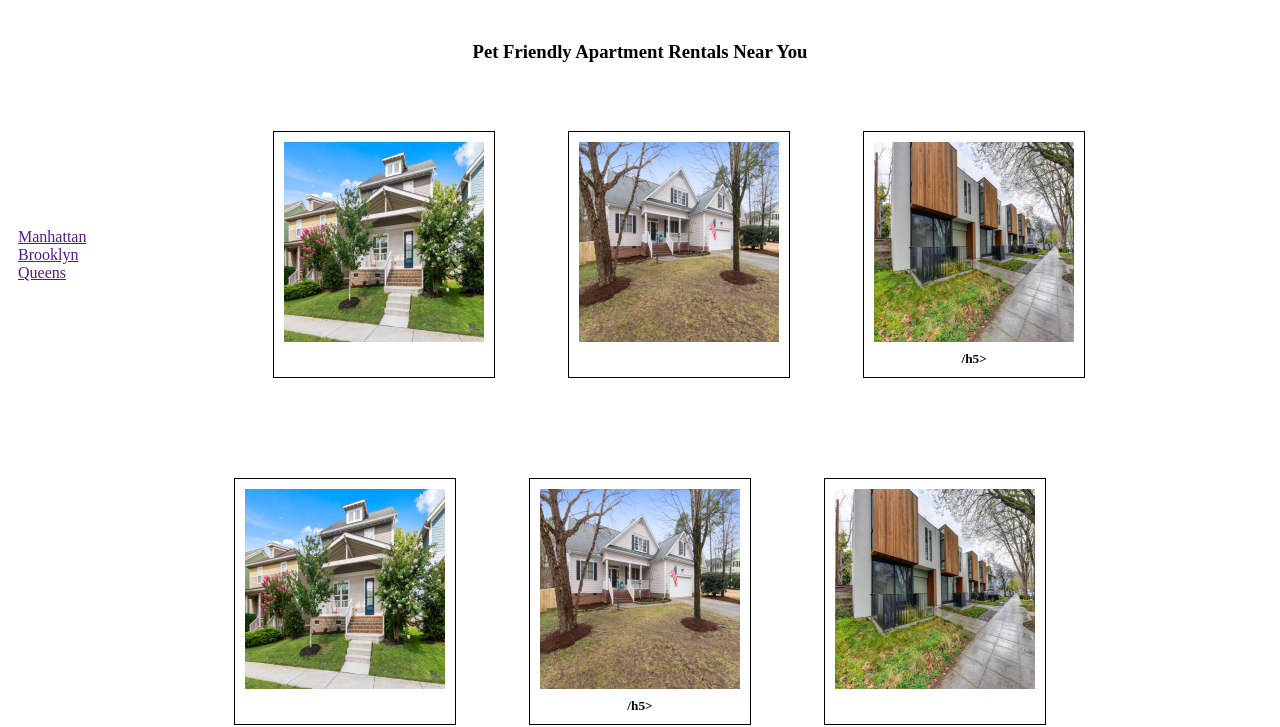
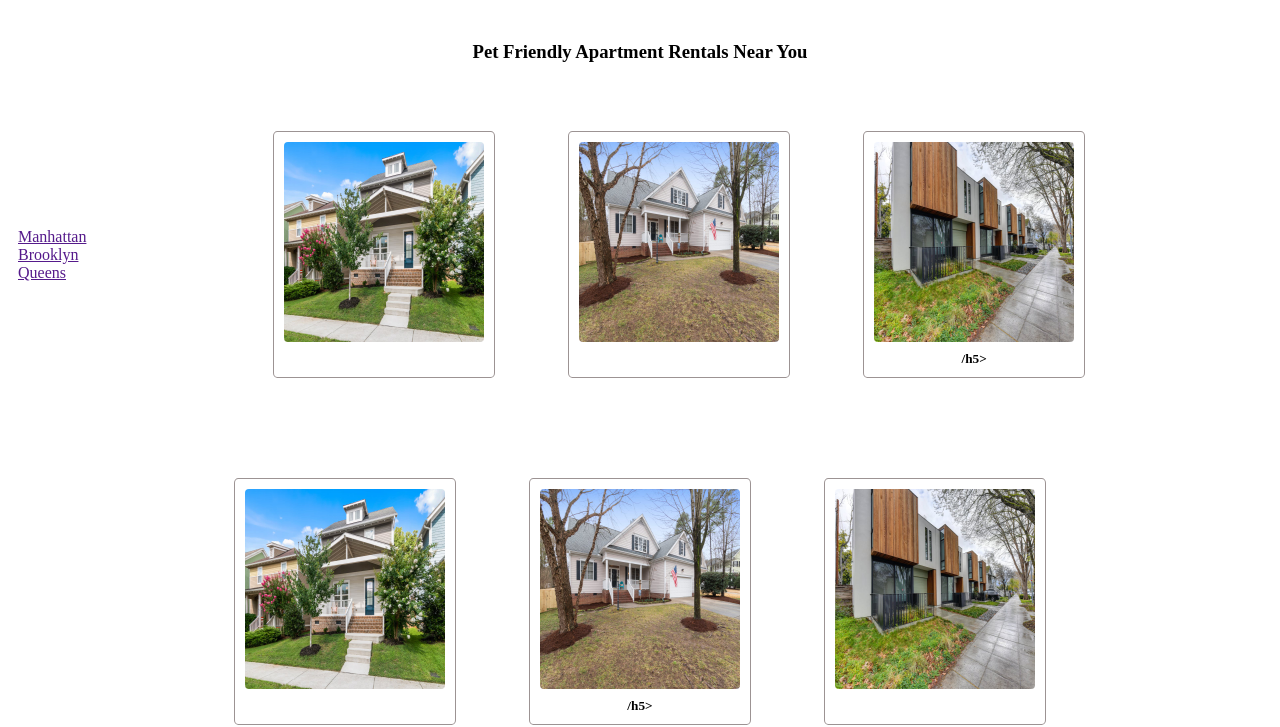
Before and after one commit to Gitling01/Doghouse, a website: page public/index.html in a window 1280 px wide. Shown: the part 78-805 px from the top of the page. Drawn offline with Linux system fonts and the light colour scheme; no server answers.

Commit message:
Add custom cursor

```diff
--- a/public/styles.css
+++ b/public/styles.css
@@ -1,3 +1,6 @@
+body {
+    cursor: url('images/icons8-cat-footprint-24.png'), auto;
+}
 /*LISTING SECTION*/
 .title{
     display: flex;
@@ -33,7 +36,8 @@
     justify-content: space-around;
 }
 .listing{
-    border: 1px solid black;
+    border: 1px solid rgb(156, 147, 147);
+    border-radius: 2%;
     padding-left: 10px;
     padding-right: 10px;
 }
@@ -56,6 +60,7 @@
     margin-right: 10px;
 }
 .property-image{
+    border-radius: 2%;
     height: 200px;
     width: 200px;
 }
```
